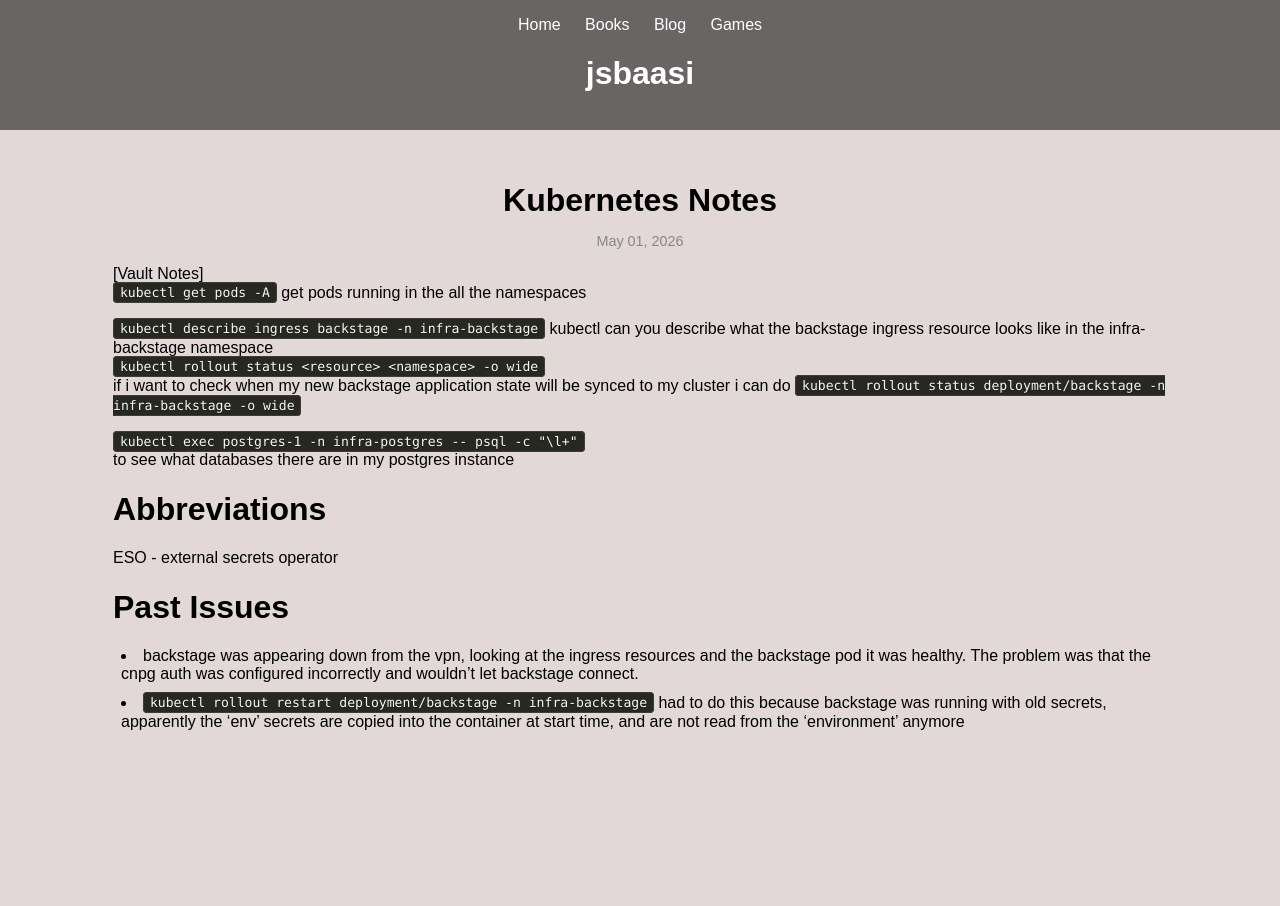
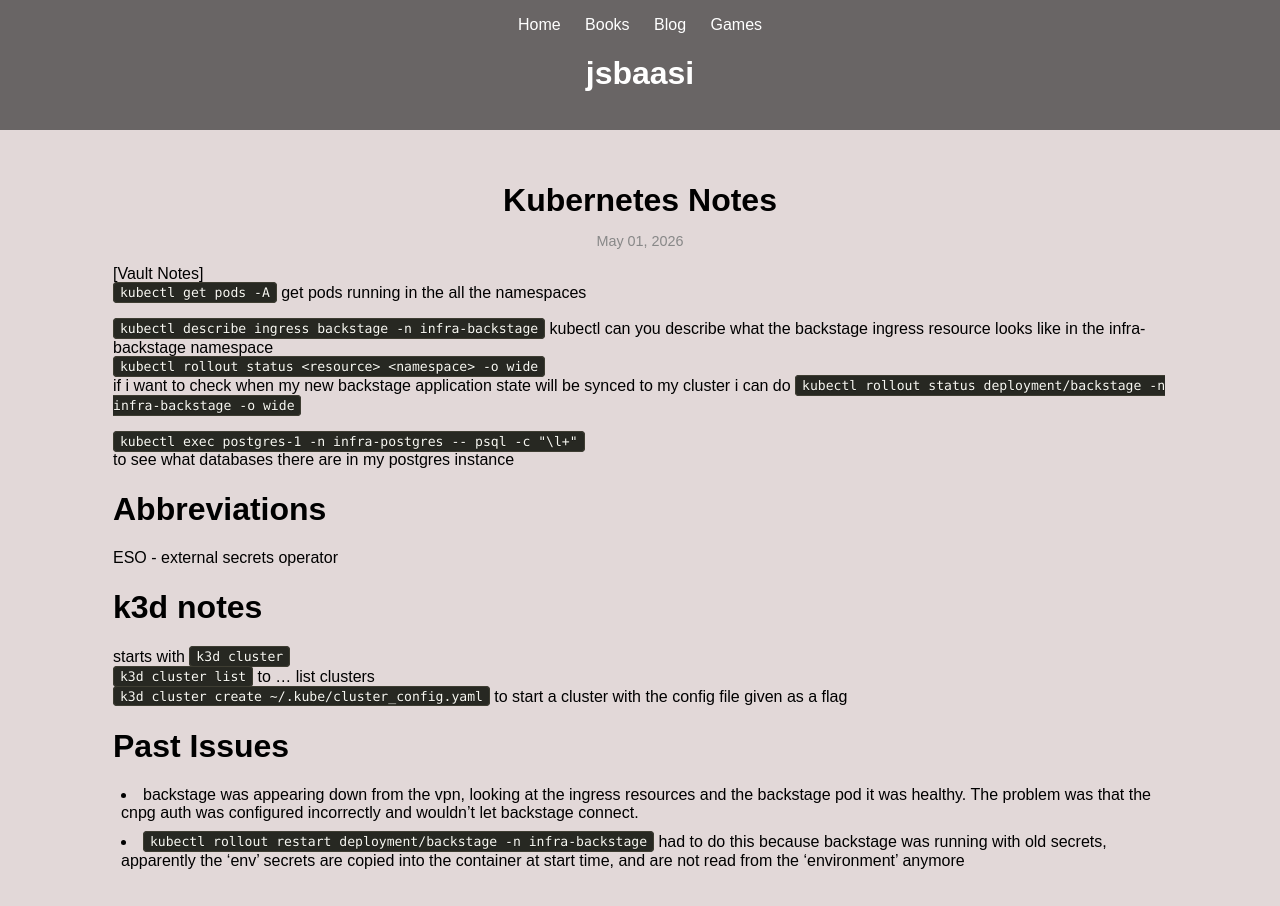
Before and after one commit to jsbaasi/jsbaasi.github.io, a Jekyll site: the page built from _posts/2026-05-01-kubernetes-notes.md, in a window 1280 px wide. Built offline with Jekyll 4.4.1, drawn with Linux system fonts in a browser that asks for light colours.

Commit message:
vault backup: 2026-05-05 21:13:46

```diff
--- a/_posts/2026-05-01-kubernetes-notes.md
+++ b/_posts/2026-05-01-kubernetes-notes.md
@@ -16,6 +16,11 @@ if i want to check when my new backstage application state will be synced to my
 to see what databases there are in my postgres instance
 # Abbreviations
 ESO - external secrets operator
+# k3d notes
+
+starts with `k3d cluster`
+`k3d cluster list` to ... list clusters
+`k3d cluster create ~/.kube/cluster_config.yaml` to start a cluster with the config file given as a flag
 # Past Issues
 - backstage was appearing down from the vpn, looking at the ingress resources and the backstage pod it was healthy. The problem was that the cnpg auth was configured incorrectly and wouldn't let backstage connect.
 - `kubectl rollout restart deployment/backstage -n infra-backstage` had to do this because backstage was running with old secrets, apparently the 'env' secrets are copied into the container at start time, and are not read from the 'environment' anymore
```
